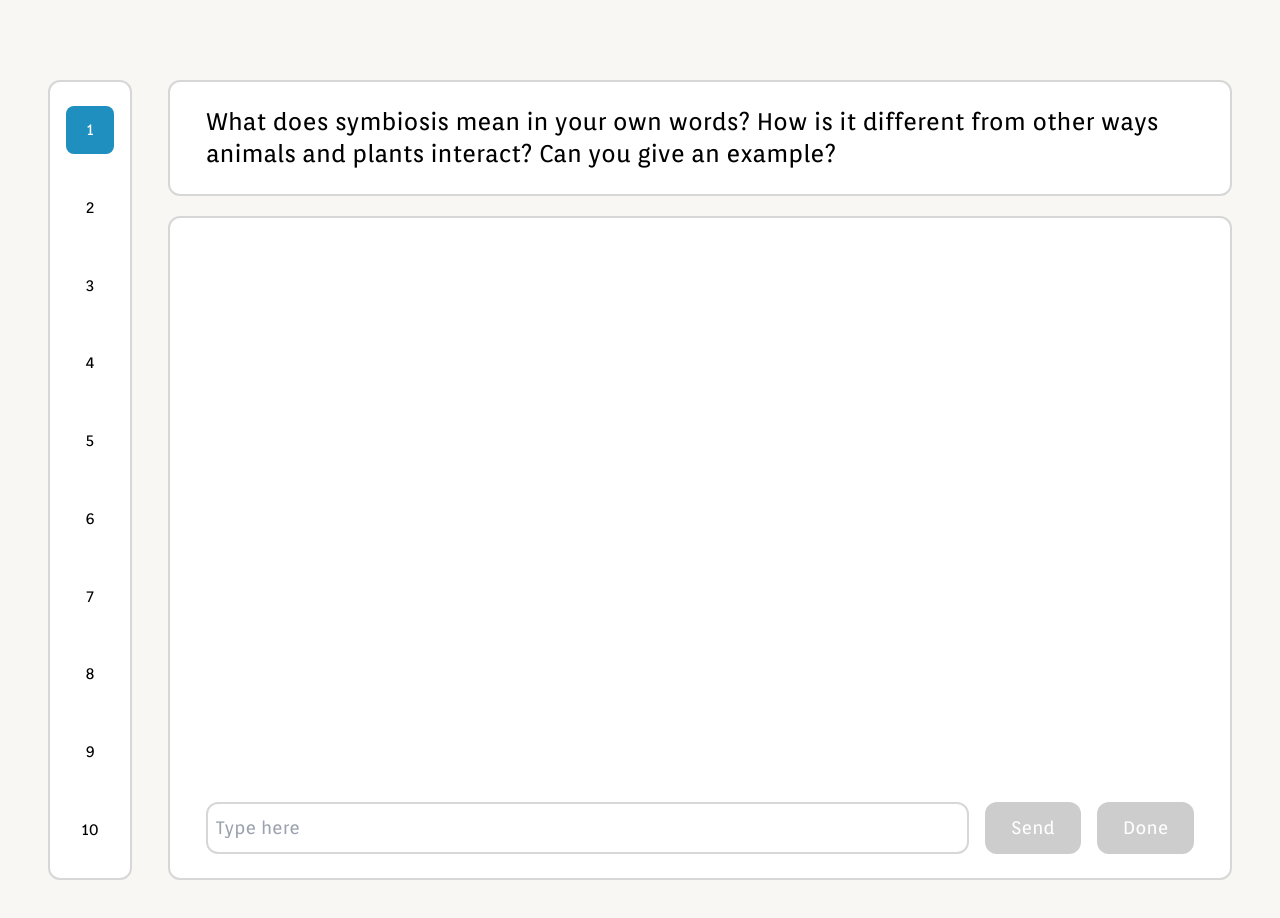
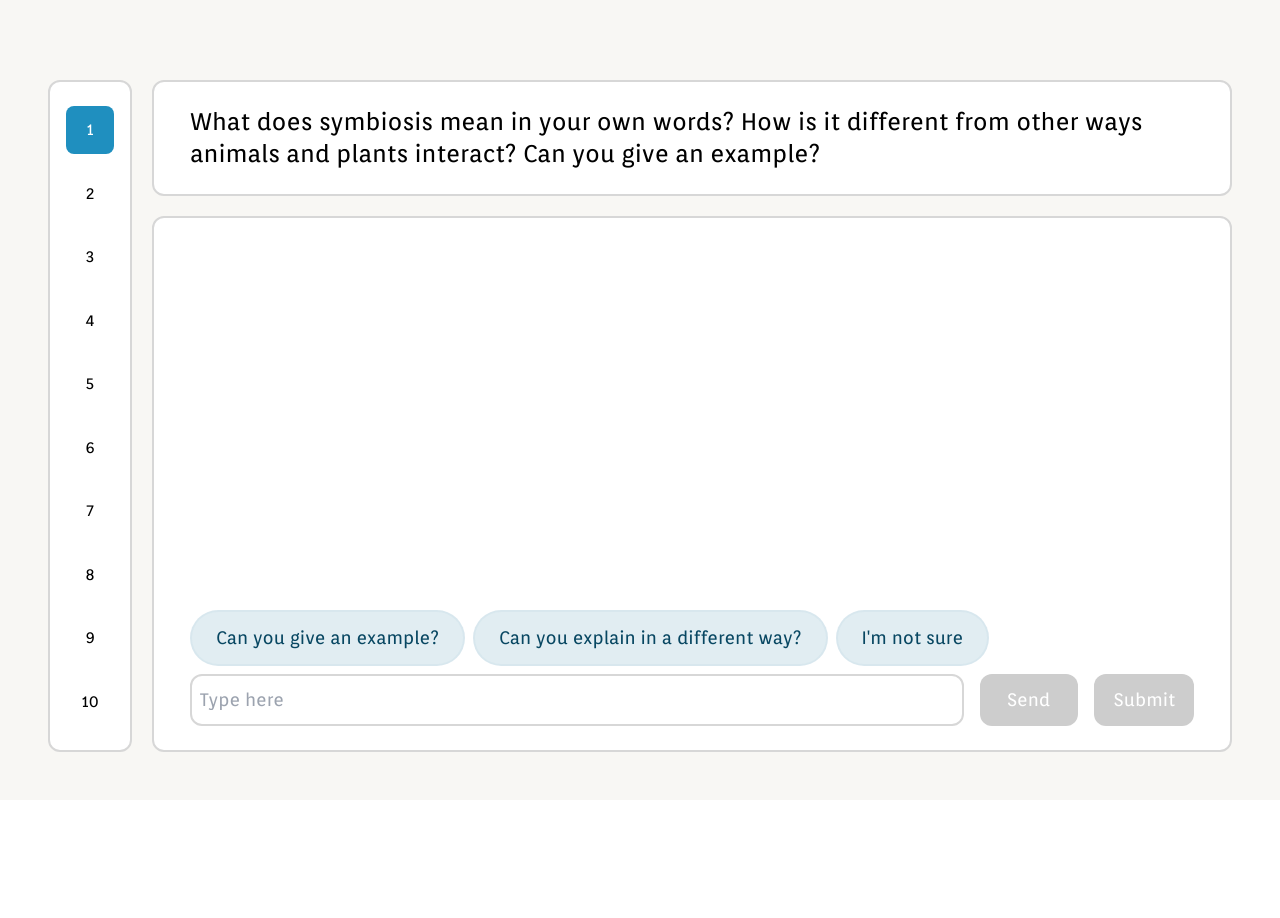
Before and after one commit to kristiiwuu/mvp, a Next.js app: page /student-portal in a window 1280 px wide. Shown: the top 918 px of the page. After the commit the page ends 800 px from the top, so only its background shows below. Built offline with nearby package versions, Linux system fonts and the light colour scheme.

Commit message:
some frontend fixes + suggestion bubbles

```diff
--- a/src/app/components/Student-Side/Chat.js
+++ b/src/app/components/Student-Side/Chat.js
@@ -1,6 +1,7 @@
 import { useState, useEffect } from 'react';
 import { saveChat } from '../../saveChat/actions';
 import TextBubble from './TextBubble';
+import Suggestions from './Suggestions';
 
 export default function Chat({ selectedQuestion }) {
     const [userInput, setUserInput] = useState('');
@@ -18,8 +19,11 @@ export default function Chat({ selectedQuestion }) {
     });
 
     // useEffect(() => {
-    //   console.log("CHAT:", JSON.stringify(chat));
-    // }, [chat])
+    //   setSystemPrompt(prev => ({
+    //     ...prev,
+    //     content: `Once the student’s answer is deemed correct you can stop replying until further prompting. Here is the question that the student is trying to answer: ${selectedQuestion}`
+    //   }));
+    // }, [selectedQuestion])
 
     const handleSendMessage = async () => {
         if (!userInput.trim()) return
@@ -46,18 +50,36 @@ export default function Chat({ selectedQuestion }) {
       saveChat(chat);
     }
 
+    const suggestions = ["Can you give an example?", "Can you explain in a different way?", "I'm not sure"];
+
+    const handleUseSuggestion = (text) => {
+        setUserInput(text);
+        handleSendMessage();
+    }
+
     return(
         <div className="h-screen text-black border-2 rounded-[12px] border-[#D7D7D7] bg-[#FFF] px-9 py-6 flex flex-col justify-between w-auto text-lg">
+            {/* chat */}
             <div className="flex flex-col gap-6 overflow-y-auto max-h-[400px]">
                 {chat.map((message, index) => (
-                  <TextBubble index={index} message={message}/>
+                  <TextBubble key={index} message={message}/>
                 ))}
             </div>
-            <div className="flex gap-4">
+            {/* user inputs*/}
+            <div className="flex flex-col gap-2">
+              {/* suggestion bubbles */}
+              <div className="w-auto flex gap-2">
+                {suggestions.map((text, index) => {
+                  return <Suggestions key={index} text={text} onClick={() => handleUseSuggestion(text)} />
+                })}
+              </div>
+              {/* input bar */}
+              <div className="flex gap-4">
                 <input value={userInput} onChange={(e) => setUserInput(e.target.value)}
                     placeholder = "Type here" className="w-[80%] flex-grow border-2 rounded-[12px] p-2 border-[#D7D7D7]"></input>
-                <button className="bg-[#CDCDCD] hover:bg-[#1F8FBF] rounded-[12px] w-[10%] px-5 py-3 text-white" onClick={handleSendMessage} disabled={loading} type="submit">Send</button>
-                <button className="bg-[#CDCDCD] hover:bg-[#1F8FBF] rounded-[12px] w-[10%] px-5 py-3 text-white" onClick={handleSaveChat} disabled={loading} type="submit">Done</button>
+                <button className={`${userInput.trim() ? 'bg-[#1F8FBF]' : 'bg-[#CDCDCD]'}  hover:bg-[#1F8FBF] rounded-[12px] w-[10%] px-5 py-3 text-white`} onClick={handleSendMessage} disabled={loading} type="submit">Send</button>
+                <button className="bg-[#CDCDCD] hover:bg-[#1F8FBF] rounded-[12px] w-[10%] px-5 py-3 text-white" onClick={handleSaveChat} disabled={loading} type="submit">Submit</button>
+              </div>
             </div>
         </div>
     );
--- a/src/app/components/Student-Side/Display.js
+++ b/src/app/components/Student-Side/Display.js
@@ -3,7 +3,7 @@ import Chat from "./Chat";
 
 export default function Display({ selectedQuestion }) {
     return(
-        <div className="w-screen h-screen flex flex-col gap-5">
+        <div className="w-screen h-auto flex flex-col gap-5">
             <Question selectedQuestion ={selectedQuestion}/>
             <Chat selectedQuestion={selectedQuestion}/>
         </div>
--- a/src/app/components/Student-Side/NavBar.js
+++ b/src/app/components/Student-Side/NavBar.js
@@ -3,7 +3,7 @@ import { useState } from 'react';
 
 export default function NavBar({handleClick, selectedNum}) {
     return (
-        <div className="w-21 h-screen border-2 rounded-[12px] border-[#D7D7D7] bg-[#FFF] text-black px-4 py-6 flex flex-col justify-between gap-2">
+        <div className="w-21 h-auto border-2 rounded-[12px] border-[#D7D7D7] bg-[#FFF] text-black px-4 py-6 flex flex-col justify-between gap-2">
             <ProblemNumber num={1} selected={selectedNum === 1} onClick={() => handleClick(1)}/>
             <ProblemNumber num={2} selected={selectedNum === 2} onClick={() => handleClick(2)}/>
             <ProblemNumber num={3} selected={selectedNum === 3} onClick={() => handleClick(3)}/>
--- /dev/null
+++ b/src/app/components/Student-Side/Suggestions.js
@@ -0,0 +1,8 @@
+export default function Suggestions({text, onClick}) {
+    return(
+        <div className="hover:border-[#7EB8D0] border-2 border-[#D5E6EDB2] bg-[#D5E6EDB2] text-[#084762] rounded-[30px] flex text-center px-6 py-3"
+            onClick={onClick}>
+            {text}
+        </div>
+    );
+}
--- a/src/app/components/Student-Side/TextBubble.js
+++ b/src/app/components/Student-Side/TextBubble.js
@@ -1,7 +1,7 @@
-export default function TextBubble({index, message}) {
+export default function TextBubble({message}) {
     // gray bubble for duey's responses; blue bubble for user
     return(
-        <div key={index} className={`flex ${message.role === 'user' ? 'justify-end' : 'justify-start'}`}>
+        <div className={`flex ${message.role === 'user' ? 'justify-end' : 'justify-start'}`}>
             <div className={`rounded-[12px] px-8 py-5 max-w-[70%] ${message.role === 'user' ? 'bg-[#D5E6ED] text-[#084762]' : 'bg-gray-200'}`}>
                 {message.content}
             </div>
--- a/src/app/layout.js
+++ b/src/app/layout.js
@@ -29,6 +29,7 @@ export const metadata = {
 export default function RootLayout({ children }) {
   return (
     <html lang="en">
+      <title>Due</title>
       <body
         className={`${orienta.variable} ${geistSans.variable} ${geistMono.variable} antialiased`}
       >
--- a/src/app/student-portal/page.js
+++ b/src/app/student-portal/page.js
@@ -29,7 +29,7 @@ export default function Home() {
   }
 
   return (
-    <div className="font-orienta h-auto bg-[#F8F7F4] px-12 pt-20 pb-12 flex gap-9">
+    <div className="font-orienta h-screen bg-[#F8F7F4] px-12 pt-20 pb-12 flex gap-5">
       <NavBar handleClick={handleClick} selectedNum={selectedNum}/>
       <Display selectedQuestion={selectedQuestion}/>
     </div>
```
